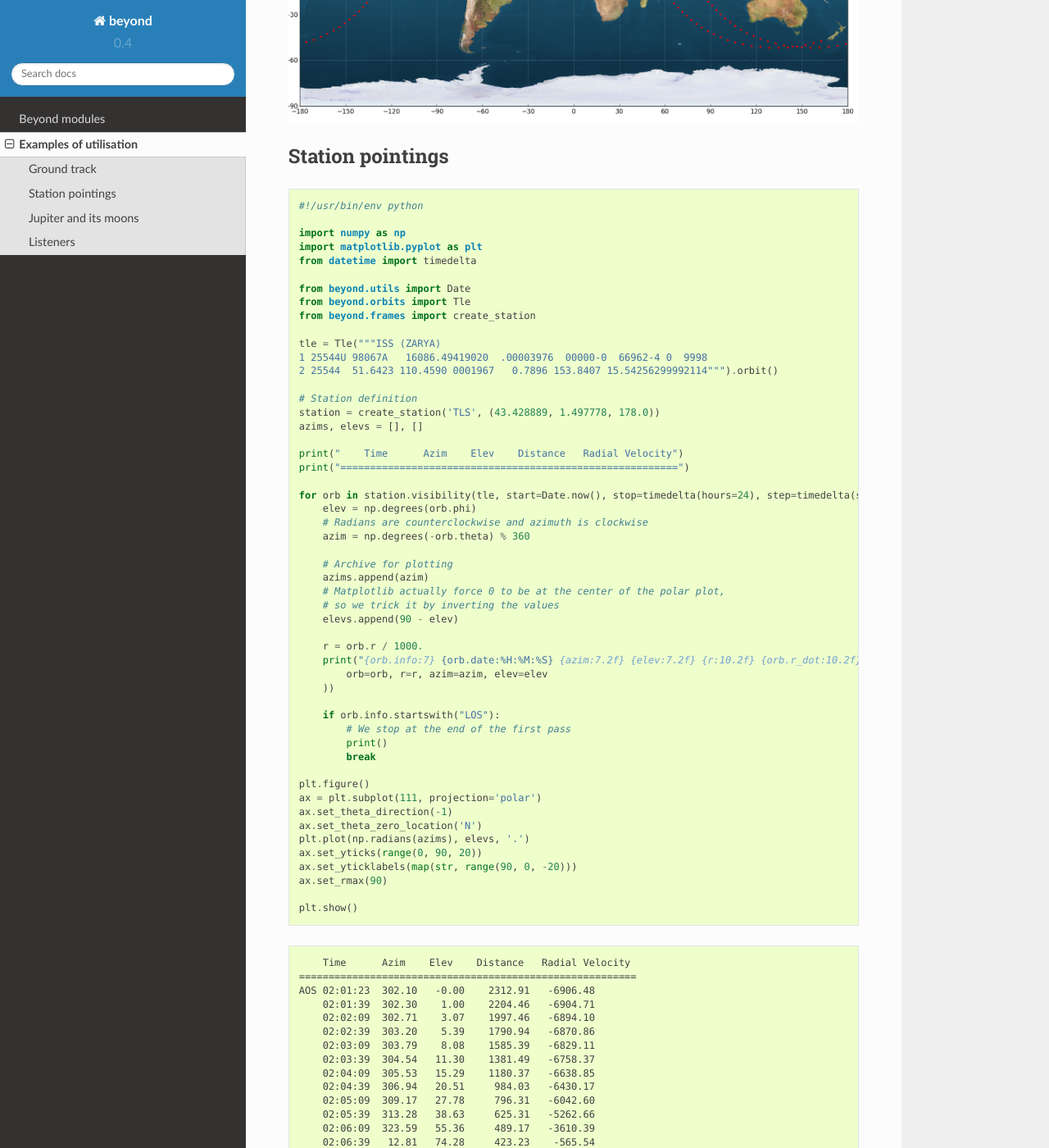
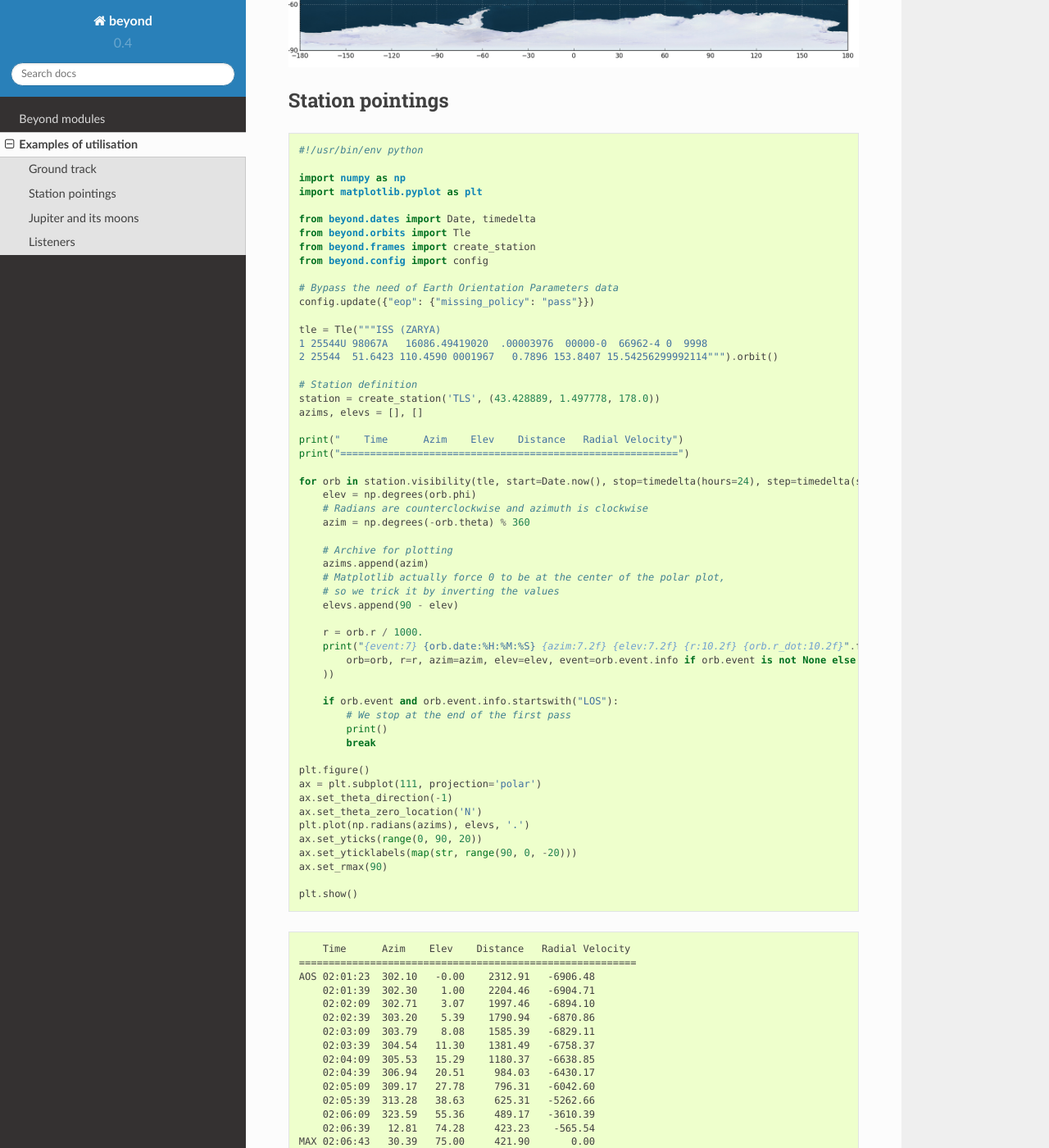
Before and after one commit to galactics/beyond, a Sphinx documentation site: the page built from doc/source/examples.rst, in a window 1280 px wide and 1400 px high, scrolled down 1365 px. Shown: the whole window at 82% size. Built offline with Sphinx 7.4.7 and the Read the Docs theme 2.0.0, drawn with Linux system fonts in a browser that asks for light colours; some of the changed text lies outside the part shown.

```diff
--- a/doc/source/_static/ground-track.py
+++ b/doc/source/_static/ground-track.py
@@ -2,11 +2,13 @@
 
 import numpy as np
 import matplotlib.pyplot as plt
-from datetime import timedelta
 
+from beyond.config import config
 from beyond.orbits import Tle
-from beyond.utils import Date
+from beyond.dates import Date, timedelta
 
+# Bypass the need of Earth Orientation Parameters data
+config.update({"eop": {"missing_policy": "pass"}})
 
 # Parsing of TLE
 tle = Tle("""ISS (ZARYA)
@@ -27,7 +29,7 @@ for point in orb.ephemeris(Date.now(), timedelta(minutes=120), timedelta(minutes
     point.form = 'spherical'
 
     # Conversion from radians to degrees
-    lat, lon = np.degrees(point[1:3])
+    lon, lat = np.degrees(point[1:3])
 
     latitudes.append(lat)
     longitudes.append(lon)
@@ -39,7 +41,7 @@ plt.plot(longitudes, latitudes, 'r.')
 
 plt.xlim([-180, 180])
 plt.ylim([-90, 90])
-plt.grid(True, color='w')
+plt.grid(True, color='w', linestyle=":", alpha=0.4)
 plt.xticks(range(-180, 181, 30))
 plt.yticks(range(-90, 91, 30))
 plt.subplots_adjust(left=0.02, right=0.98, top=0.98, bottom=0.02)
--- a/doc/source/_static/jupiter.py
+++ b/doc/source/_static/jupiter.py
@@ -5,9 +5,23 @@ in order to supply the data needed.
 import numpy as np
 import matplotlib.pyplot as plt
 
-from beyond.utils import Date
+from beyond.dates import Date
 from beyond.env.jpl import get_body
 from beyond.frames import create_station
+from beyond.config import config
+
+# Bypass the need of Earth Orientation Parameters data
+# and load the ".bsp" file
+config.update({
+    "eop": {
+        "missing_policy": "pass"
+    },
+    "env": {
+        "jpl": [
+            "/path/to/jup310.bsp"
+        ]
+    }
+})
 
 date = Date.now()
 
--- a/doc/source/_static/listeners.py
+++ b/doc/source/_static/listeners.py
@@ -1,11 +1,13 @@
 #!/usr/bin/env python
 
-from datetime import timedelta
-
-from beyond.utils import Date
+from beyond.dates import Date, timedelta
 from beyond.orbits import Tle
 from beyond.frames import create_station
 from beyond.orbits.listeners import stations_listeners, NodeListener, ApsideListener, LightListener
+from beyond.config import config
+
+# Bypass the need of Earth Orientation Parameters data
+config.update({"eop": {"missing_policy": "pass"}})
 
 tle = Tle("""ISS (ZARYA)
 1 25544U 98067A   17153.89608442  .00001425  00000-0  28940-4 0  9997
@@ -25,4 +27,5 @@ stop = timedelta(minutes=100)
 step = timedelta(seconds=180)
 
 for orb in tle.iter(start=start, stop=stop, step=step, listeners=listeners):
-    print("{orb.date:%Y-%m-%d %H:%M:%S} {orb.info}".format(orb=orb))
+    event = orb.event if orb.event is not None else ""
+    print("{orb.date:%Y-%m-%d %H:%M:%S} {event}".format(orb=orb, event=event))
--- a/doc/source/_static/station.py
+++ b/doc/source/_static/station.py
@@ -2,11 +2,14 @@
 
 import numpy as np
 import matplotlib.pyplot as plt
-from datetime import timedelta
 
-from beyond.utils import Date
+from beyond.dates import Date, timedelta
 from beyond.orbits import Tle
 from beyond.frames import create_station
+from beyond.config import config
+
+# Bypass the need of Earth Orientation Parameters data
+config.update({"eop": {"missing_policy": "pass"}})
 
 tle = Tle("""ISS (ZARYA)
 1 25544U 98067A   16086.49419020  .00003976  00000-0  66962-4 0  9998
@@ -31,11 +34,11 @@ for orb in station.visibility(tle, start=Date.now(), stop=timedelta(hours=24), s
     elevs.append(90 - elev)
 
     r = orb.r / 1000.
-    print("{orb.info:7} {orb.date:%H:%M:%S} {azim:7.2f} {elev:7.2f} {r:10.2f} {orb.r_dot:10.2f}".format(
-        orb=orb, r=r, azim=azim, elev=elev
+    print("{event:7} {orb.date:%H:%M:%S} {azim:7.2f} {elev:7.2f} {r:10.2f} {orb.r_dot:10.2f}".format(
+        orb=orb, r=r, azim=azim, elev=elev, event=orb.event.info if orb.event is not None else ""
     ))
 
-    if orb.info.startswith("LOS"):
+    if orb.event and orb.event.info.startswith("LOS"):
         # We stop at the end of the first pass
         print()
         break
--- a/doc/source/examples.rst
+++ b/doc/source/examples.rst
@@ -1,7 +1,5 @@
 Examples of utilisation
 =======================
-
-.. warning:: Don't forget to set the :ref:`configuration` straight before anything.
 
 Ground track
 ------------
```
